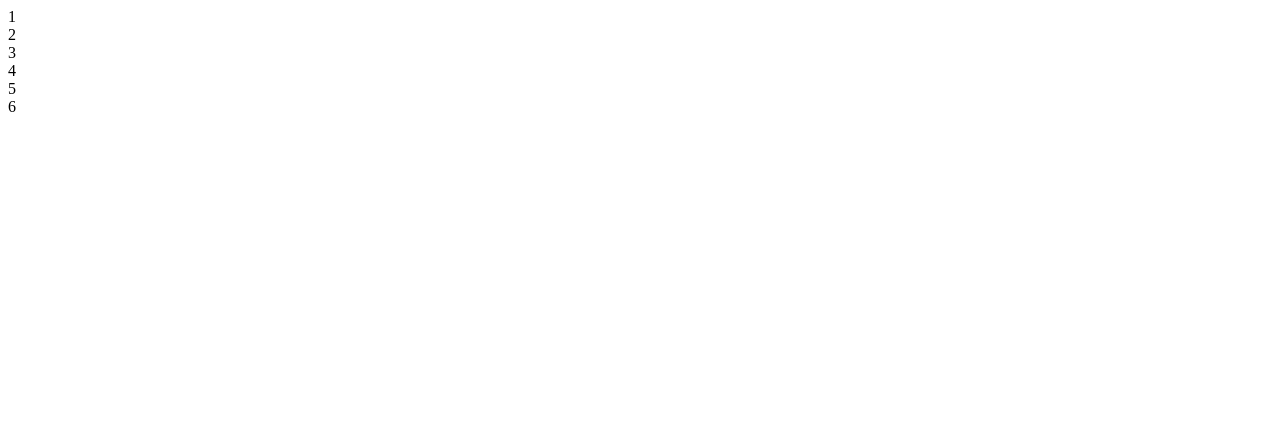
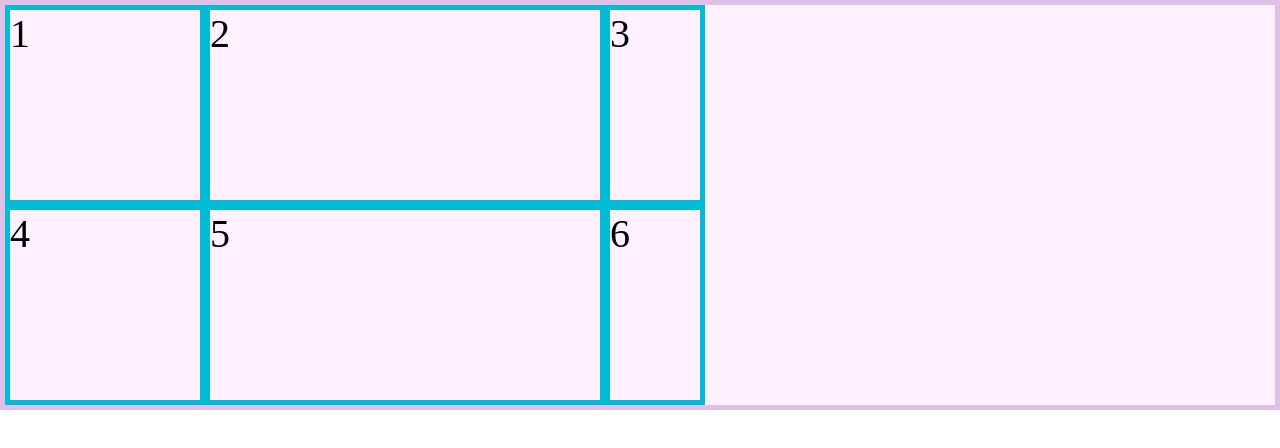
Before and after one commit to gnievap/posicionamiento_css, a plain HTML site: page grid/index.html in a window 1280 px wide. Drawn offline with Linux system fonts and the light colour scheme.

Commit message:
grid-template-columns

```diff
--- a/grid/index.html
+++ b/grid/index.html
@@ -3,6 +3,7 @@
 <head>
     <meta charset="UTF-8">
     <meta name="viewport" content="width=device-width, initial-scale=1.0">
+    <link rel="stylesheet" href="../grid/style.css">
     <title>CSS grid Layout</title>
 </head>
 <body>
--- a/grid/style.css
+++ b/grid/style.css
@@ -0,0 +1,20 @@
+* {
+    box-sizing: border-box;
+    margin: 0;
+    padding: 0;
+}
+html {
+    font-size: 62.5%;
+}
+.container{
+    border: 5px solid #e1bee7;
+    background-color: #fff1ff;
+    display: grid;
+    grid-template-columns: 200px  400px  100px;
+    grid-auto-rows: 200px;
+}
+
+.item {
+    border: 5px solid #00bcd4;
+    font-size: 4rem;
+}
```
